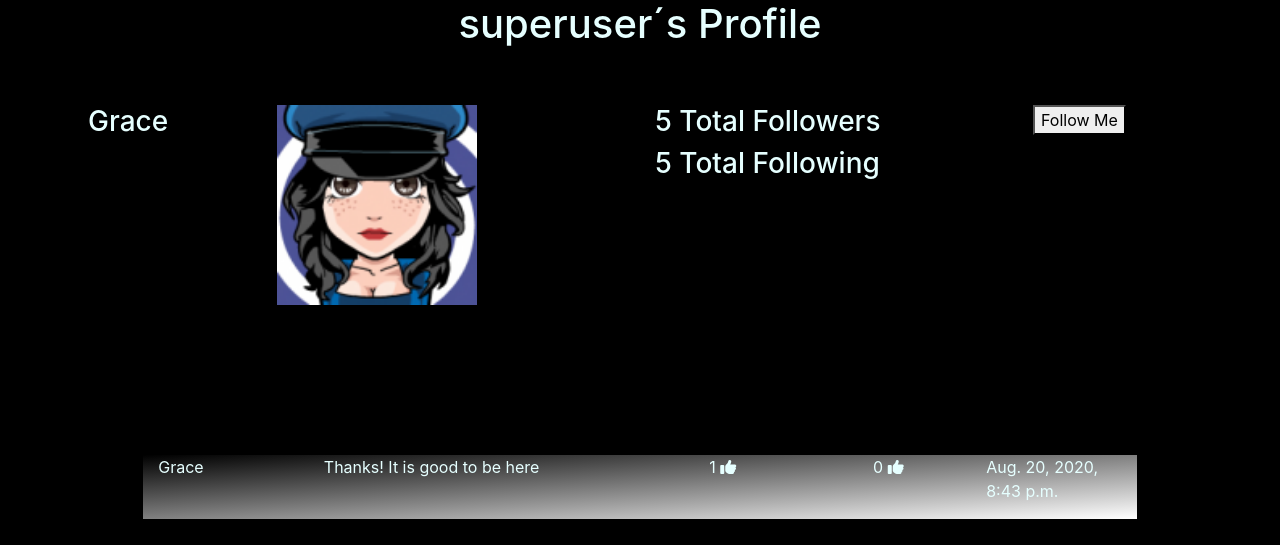
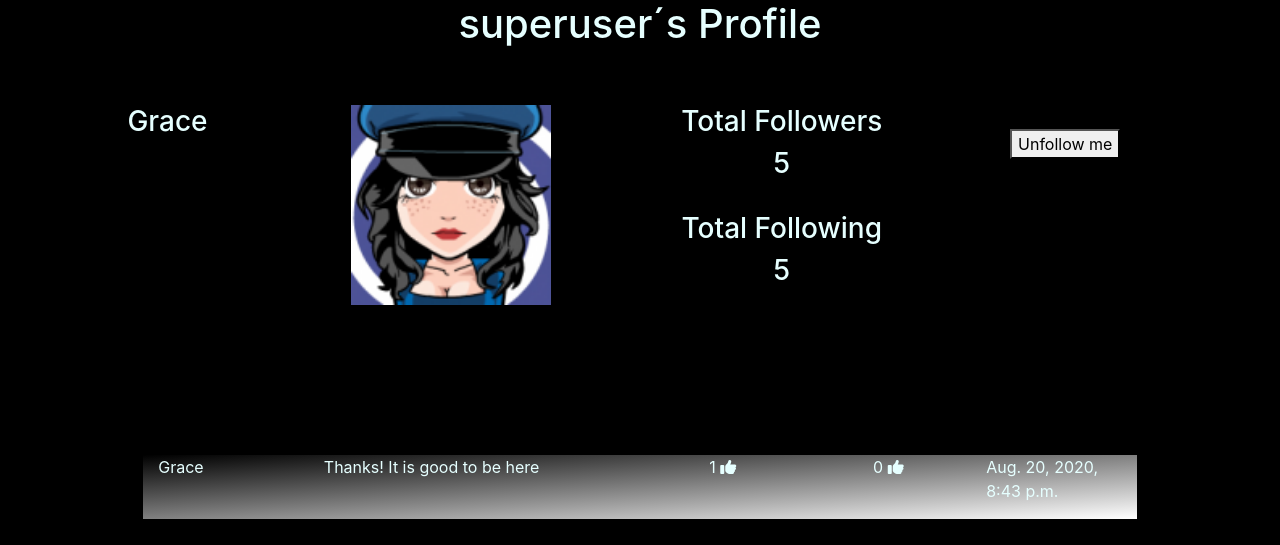
Before and after one commit to gracebcorrea/Project4, a Django app: page /profile/Grace in a window 1280 px wide. Shown: the part 66-611 px from the top of the page. Run offline with Django 3.2, Linux system fonts and the light colour scheme; a user stored in the database is signed in; data comes from the database, SQL or seed files in the repository; some libraries are stand-ins or nearby versions.

Commit message:
Update profile.html

```diff
--- a/network/templates/network/profile.html
+++ b/network/templates/network/profile.html
@@ -10,32 +10,52 @@
       {% for P  in Profiles %}
             <div class="container" style="border:#004d00; width:90%">
                  <br>
-                 <div class="row"  width="1700px">
+                 <div class="row"  width="1700px" style="text-align: center;">
                       <div class="col-lg-2">
                            <h3>{{P.User}}</h3>
                       </div>
                       <div class="col-lg-4">
-                           <img src=" {{P.Avatar.url}} "  width="200">
+                           <img src=" {{P.Avatar.url}} "  width="200" style="text-align: center;">
                       </div>
 
-                       <div class="col-lg-4">
-                            <h3>{{TotalFollowers}}  Total Followers</h3>
-                            <h3>{{TotalFollowing}}  Total Following</h3>
+                       <div class="col-lg-3" style="text-align: center;">
+                            <h3>Total Followers    </h3>
+                            <h3 >{{TotalFollowers}} </h3>
+                            <br>
+                            <h3>Total Following    </h3>
+                            <h3>{{TotalFollowing}} </h3>
                         </div>
                         {% if ShowFollowornot == "yes" %}
-                               <div class="col-lg-2"  id="Follow" >
-                                    <button type="Submit" id="Followme"  onclick="Followme()" >Follow Me
+                               <div class="col-lg-3"  id="Follow" style="text-align: center;">
+                                    <br>
+                                    <button type="Submit" id="Followme"  onclick="Followme()" >
+                                      {%if user in UserFollowers%}
+                                          Unfollow me
+                                        {%else%}
+                                          Follow me
+                                      {%endif%}
+                                    </button>
+                                    <br>
+                                    {%if user in UserFollowers %}
+                                       <input type="hidden" id="unfollowuser" name="unfollowuser" value={{user}}>
+                                       <input type="hidden" id="unfollow" name="unfollow" value="unfollow" >
+                                    {% else %}
+                                       <input type="hidden" id="followuser" name="followuser" value={{user}}>
+                                       <input type="hidden" id="follow" name="follow" value="follow" >
+                                    {% endif %}
 
-                                    </button>
+
                                </div>
                         {% endif %}
+
               </div>
               <hr>
             </div>
       {% endfor %}
 
       <hr style="color : white;">
-
+    </form>
+</div>
 
       <div class="container" style="border:#004d00; width:90%">
           {%for U in UserPosts %}
@@ -70,12 +90,11 @@
 
           {% endfor %}
       </div>
-      </form>
-  </div>
+
 
 {% endblock %}
 
 {% block script %}
-    <script type="text/javascript"  src="{% static 'network/followme.js'  %}"></script>
+    <script type="text/javascript"  src="{% static 'network/followscripts.js'  %}"></script>
 
 {% endblock %}
```
